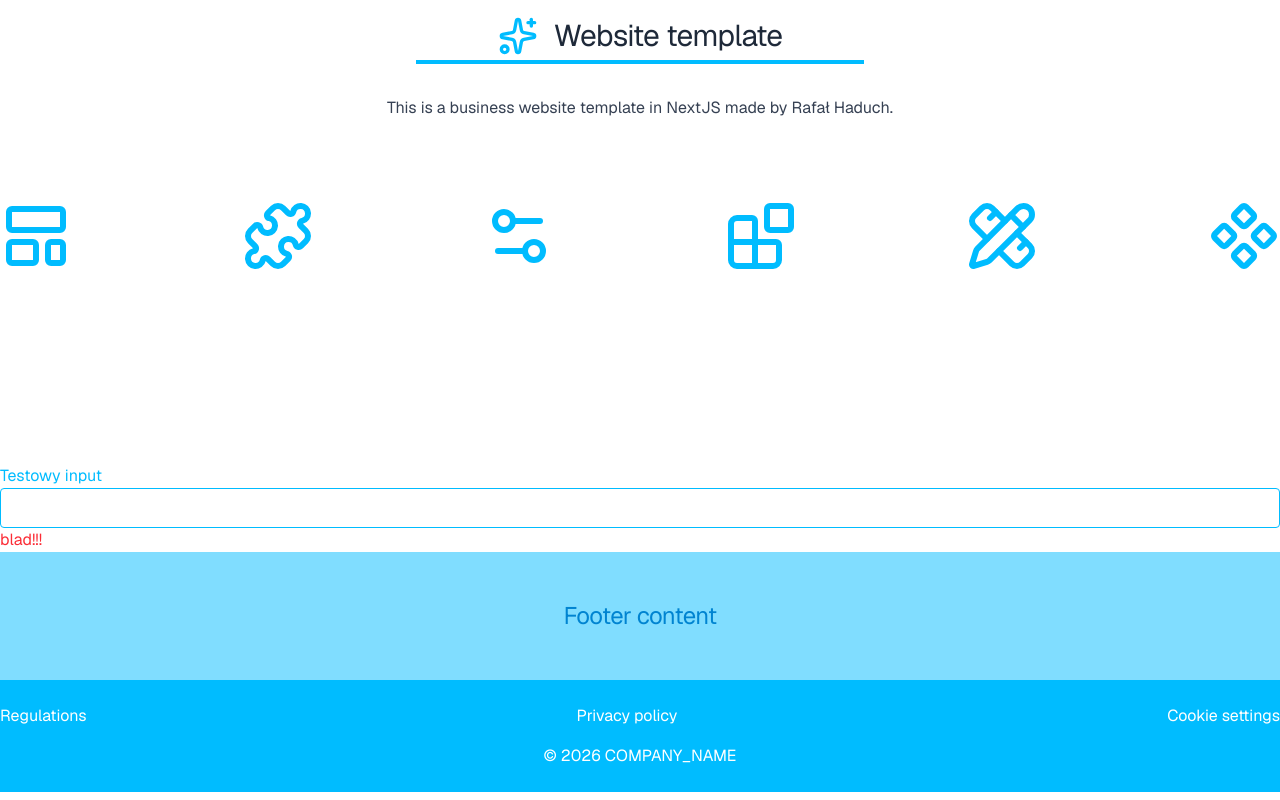
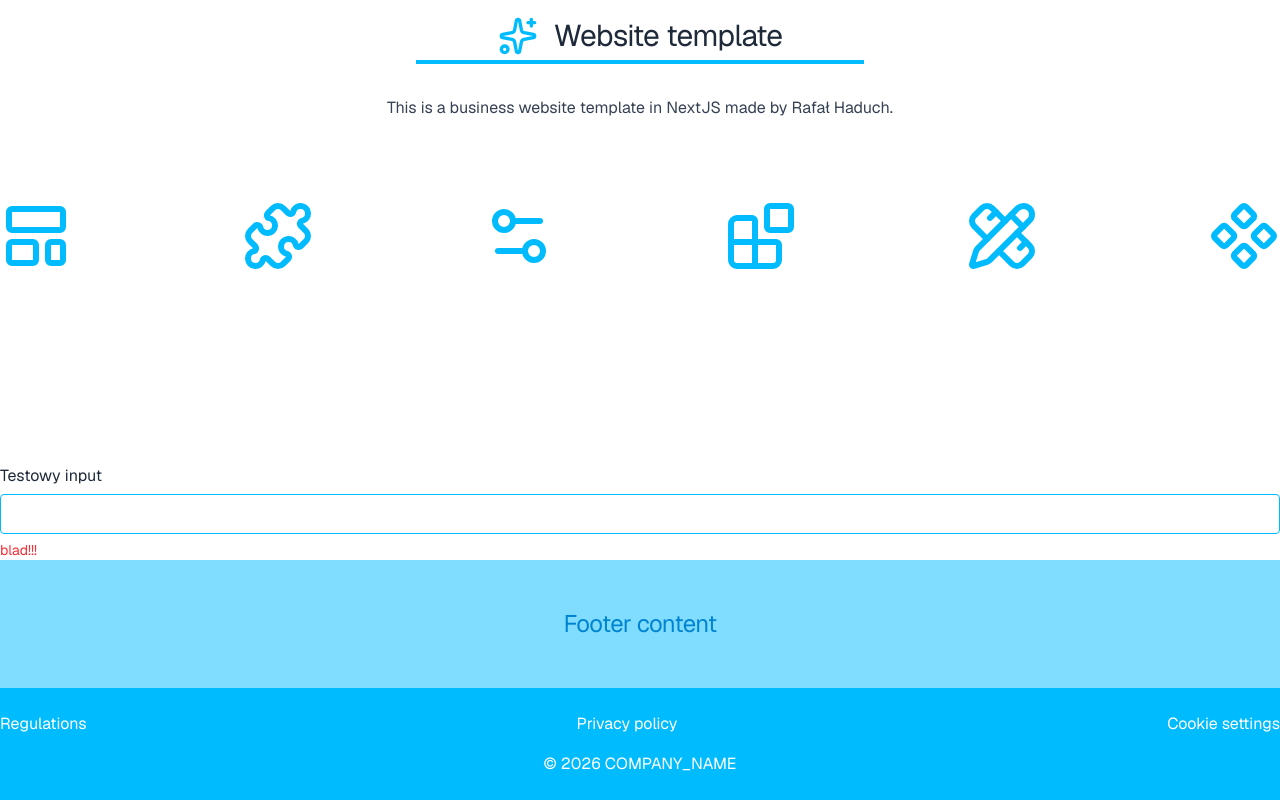
Before and after one commit to rafal-haduch/nextjs-business-website-template, a Next.js app: page / in a window 1280 px wide. Shown: the part 912-1712 px from the top of the page. Built offline with nearby package versions, Linux system fonts and the light colour scheme.

Commit message:
refactor: improve design system for the input with label component

```diff
--- a/src/app/globals.css
+++ b/src/app/globals.css
@@ -108,7 +108,7 @@
 
     h4,
     h5,
-    h5 {
+    h6 {
         @apply text-xl;
     }
 }
@@ -230,6 +230,10 @@
         @apply bg-brand-primary-100 text-foreground-brand-secondary focus:border-border-brand-primary border-0 focus:border;
     }
 
+    .input-default {
+        @apply border-border-default text-foreground-secondary border bg-white focus:border-2;
+    }
+
     /*--- Table ---*/
 
     .table-base {
--- a/src/app/page.tsx
+++ b/src/app/page.tsx
@@ -12,9 +12,8 @@ export default function Home() {
             <HeroSection />
             <FirstSection />
             <InputWithLabel
-                variant="default"
-                color="mix"
-                coloredLabel
+                inputVariant="default"
+                inputColor="mix"
                 label="Testowy input"
                 id="test"
                 name="name"
--- a/src/components/ui/input-with-label.tsx
+++ b/src/components/ui/input-with-label.tsx
@@ -2,25 +2,27 @@ import React from 'react';
 
 import { cn } from '@/src/utils/cn';
 
-import { InputColor, InputSize, inputStyles, InputVariant } from '@/src/design-system/input';
+import {
+    InputVariant,
+    InputColor,
+    InputSize,
+    inputStyles,
+    LabelColor,
+    LabelSize,
+    labelStyles,
+} from '@/src/design-system/input-with-label';
 
-type Order = 'labelFirst' | 'inputFirst';
+interface Props extends Omit<React.InputHTMLAttributes<HTMLInputElement>, 'className' | 'id'> {
+    id: string;
+    label: string;
 
-const labelVariantStyles: Record<InputColor, string> = {
-    primary: 'text-foreground-brand-primary',
-    secondary: 'text-foreground-brand-secondary',
-    mix: 'text-foreground-brand-primary',
-    none: '',
-};
+    inputVariant?: InputVariant;
+    inputSize?: InputSize;
+    inputColor?: InputColor;
 
-interface Props extends Omit<React.InputHTMLAttributes<HTMLInputElement>, 'className' | 'size'> {
-    variant?: InputVariant;
-    color?: InputColor;
-    coloredLabel?: boolean;
-    size?: InputSize;
-    order?: Order;
+    labelSize?: LabelSize;
+    labelColor?: LabelColor;
 
-    label?: string;
     description?: string;
     error?: string;
 
@@ -32,12 +34,13 @@ interface Props extends Omit<React.InputHTMLAttributes<HTMLInputElement>, 'class
 }
 
 export default function InputWithLabel({
-    variant,
-    color = 'none',
-    coloredLabel = false,
-    size,
-    order = 'labelFirst',
+    id,
     label,
+    inputVariant = 'default',
+    inputColor = 'primary',
+    inputSize = 'medium',
+    labelColor,
+    labelSize,
     description,
     error,
     wrapperClassName,
@@ -45,28 +48,55 @@ export default function InputWithLabel({
     inputClassName,
     descriptionClassName,
     errorClassName,
+    'aria-describedby': ariaDescribedBy,
+    'aria-invalid': ariaInvalid,
     ...restInputProps
 }: Props) {
+    const descriptionId = `${id}-description`;
+    const errorId = `${id}-error`;
+
+    const describedBy =
+        [ariaDescribedBy, description ? descriptionId : undefined, error ? errorId : undefined]
+            .filter(Boolean)
+            .join(' ') || undefined;
+
     return (
-        <div
-            className={cn(
-                'flex w-full',
-                order === 'labelFirst' ? 'flex-col' : 'flex-col-reverse',
-                wrapperClassName
-            )}
-        >
+        <div className={cn('flex w-full flex-col gap-1.5', wrapperClassName)}>
             <label
-                htmlFor={restInputProps.id}
-                className={cn(coloredLabel && labelVariantStyles[color], labelClassName)}
+                htmlFor={id}
+                className={cn(
+                    labelStyles({
+                        color: labelColor,
+                        size: labelSize,
+                    }),
+                    labelClassName
+                )}
             >
                 {label}
             </label>
             <input
                 {...restInputProps}
-                className={cn(inputStyles({ variant, color, size, className: inputClassName }))}
+                id={id}
+                aria-invalid={error ? true : ariaInvalid}
+                aria-describedby={describedBy}
+                className={cn(
+                    inputStyles({ variant: inputVariant, color: inputColor, size: inputSize }),
+                    inputClassName
+                )}
             ></input>
-            {description && <p className={cn('', descriptionClassName)}>{description}</p>}
-            {error && <p className={cn('text-state-error', errorClassName)}>{error}</p>}
+            {description && (
+                <p
+                    id={descriptionId}
+                    className={cn('text-foreground-secondary text-sm', descriptionClassName)}
+                >
+                    {description}
+                </p>
+            )}
+            {error && (
+                <p id={errorId} className={cn('text-state-error text-sm', errorClassName)}>
+                    {error}
+                </p>
+            )}
         </div>
     );
 }
--- /dev/null
+++ b/src/design-system/input-with-label.ts
@@ -0,0 +1,63 @@
+import { cn } from '@/src/utils/cn';
+
+export type InputVariant = 'solid' | 'outline' | 'default';
+export type InputSize = 'small' | 'medium' | 'large' | 'none';
+export type InputColor = 'primary' | 'secondary' | 'mix' | 'base';
+
+export type LabelSize = 'small' | 'medium' | 'large';
+export type LabelColor = 'primary' | 'secondary' | 'base';
+
+const inputVariantStyles: Record<InputVariant, string> = {
+    solid: 'input-solid',
+    outline: 'input-outline',
+    default: 'input-default',
+};
+
+const inputSizeStyles: Record<InputSize, string> = {
+    small: 'input-sm',
+    medium: 'input-md',
+    large: 'input-lg',
+    none: '',
+};
+
+const inputColorStyles: Record<InputColor, string> = {
+    primary: 'input-primary',
+    secondary: 'input-secondary',
+    mix: 'input-mix',
+    base: '',
+};
+
+const labelSizeStyles: Record<LabelSize, string> = {
+    small: 'text-sm',
+    medium: 'text-base',
+    large: 'text-lg',
+};
+
+const labelColorStyles: Record<LabelColor, string> = {
+    primary: 'text-foreground-brand-primary',
+    secondary: 'text-foreground-brand-secondary',
+    base: 'text-foreground-primary',
+};
+
+interface InputOptions {
+    variant?: InputVariant;
+    color?: InputColor;
+    size?: InputSize;
+}
+
+export function inputStyles({
+    variant = 'default',
+    color = 'primary',
+    size = 'medium',
+}: InputOptions) {
+    return cn('input', inputVariantStyles[variant], inputColorStyles[color], inputSizeStyles[size]);
+}
+
+interface LabelOptions {
+    color?: LabelColor;
+    size?: LabelSize;
+}
+
+export function labelStyles({ color = 'base', size = 'medium' }: LabelOptions) {
+    return cn(labelColorStyles[color], labelSizeStyles[size]);
+}
--- a/src/design-system/input.ts
+++ /dev/null
@@ -1,41 +0,0 @@
-import { cn } from '@/src/utils/cn';
-
-export type InputVariant = 'solid' | 'outline' | 'default';
-export type InputColor = 'primary' | 'secondary' | 'mix' | 'none';
-export type InputSize = 'small' | 'medium' | 'large' | 'none';
-
-const variantStyles: Record<InputVariant, string> = {
-    solid: 'input-solid',
-    outline: 'input-outline',
-    default: 'input-default',
-};
-
-const colorStyles: Record<InputColor, string> = {
-    primary: 'input-primary',
-    secondary: 'input-secondary',
-    mix: 'input-mix',
-    none: '',
-};
-
-const sizeStyles: Record<InputSize, string> = {
-    small: 'input-sm',
-    medium: 'input-md',
-    large: 'input-lg',
-    none: '',
-};
-
-interface Options {
-    variant?: InputVariant;
-    color?: InputColor;
-    size?: InputSize;
-    className?: string;
-}
-
-export function inputStyles({
-    variant = 'default',
-    color = 'primary',
-    size = 'medium',
-    className,
-}: Options) {
-    return cn('input', variantStyles[variant], colorStyles[color], sizeStyles[size], className);
-}
```
Also changed, not shown: 1 other file (tests, documents, lock files or other folders).
